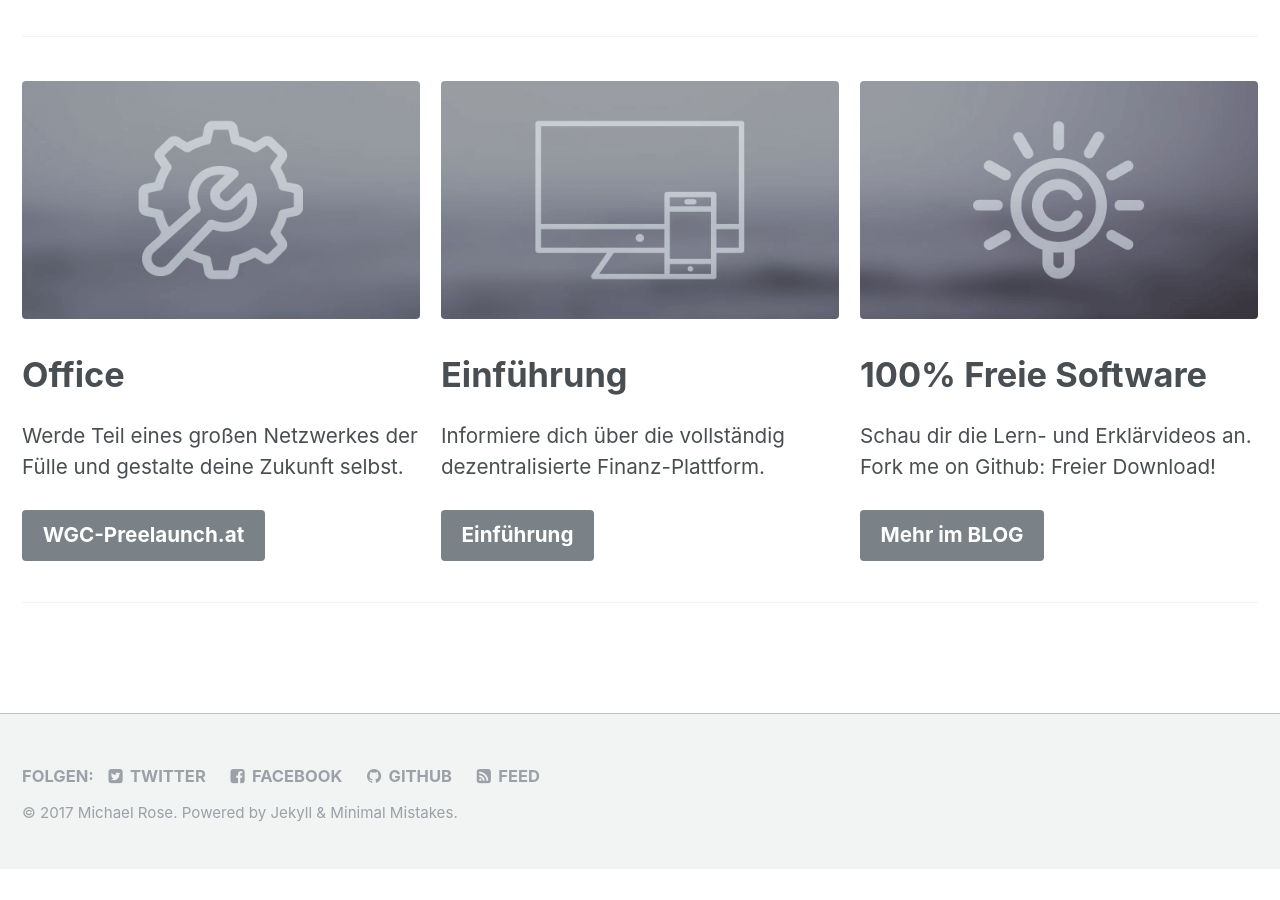
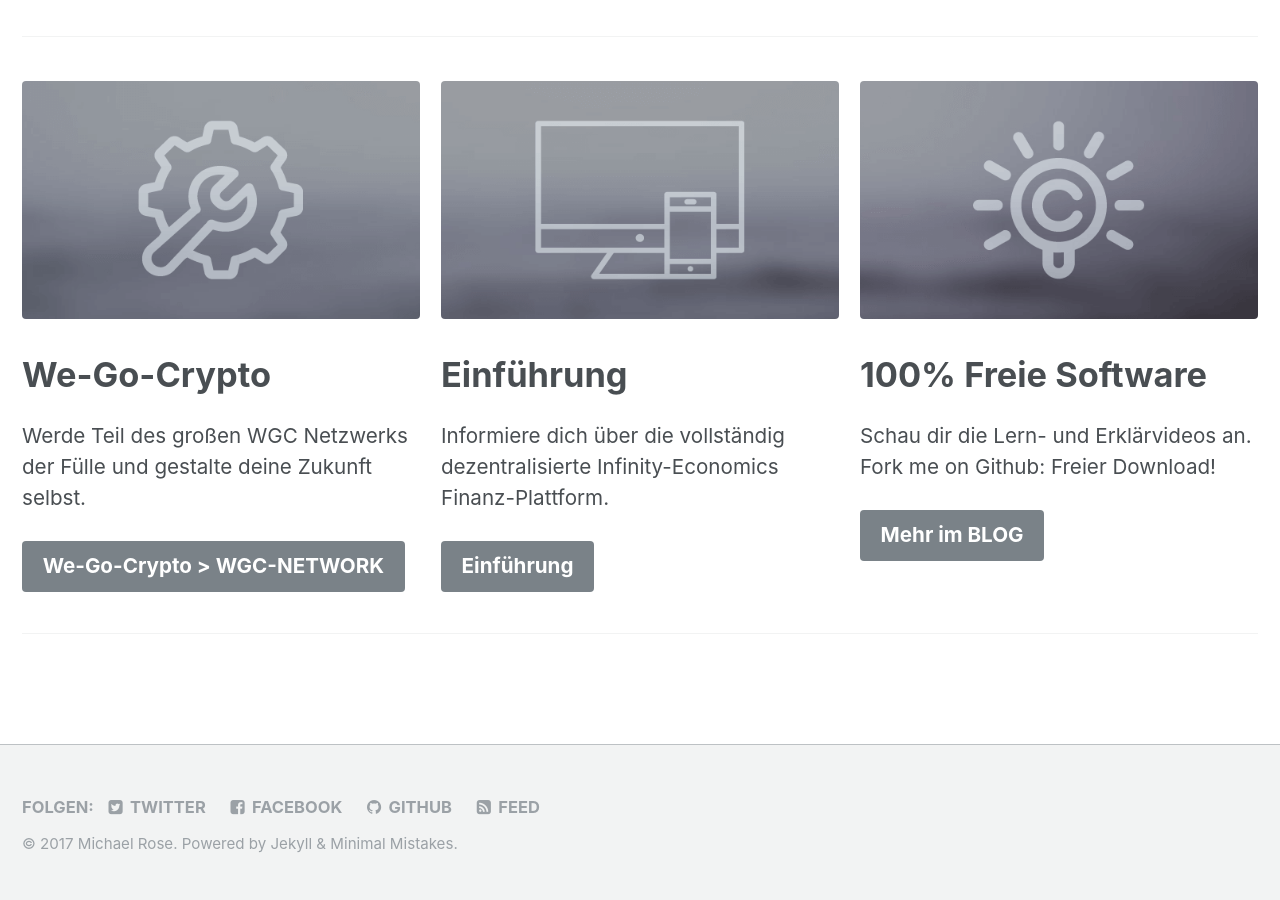
Before and after one commit to infinity-economics/WhitePaper, a Jekyll site: the page built from _pages/home.md, in a window 1280 px wide and 900 px high, scrolled down 892 px. Built offline with Jekyll 4.4.1, drawn with Linux system fonts in a browser that asks for light colours; before the commit the page ends 1761 px from its top, so only the background shows below that.

Commit message:
Update home.md

```diff
--- a/_pages/home.md
+++ b/_pages/home.md
@@ -13,14 +13,14 @@ excerpt: '{::nomarkdown}Sicheres Geld für eine neue freie Welt. Rock mit uns di
 feature_row:
   - image_path: /assets/images/mm-customizable-feature.png
     alt: "customizable"
-    title: "Office"
-    excerpt: "Werde Teil eines großen Netzwerkes der Fülle und gestalte deine Zukunft selbst."
+    title: "We-Go-Crypto"
+    excerpt: "Werde Teil des großen WGC Netzwerks der Fülle und gestalte deine Zukunft selbst."
     url: "http://WGC-Preelaunch.at/"
-    btn_label: "WGC-Preelaunch.at"
+    btn_label: "We-Go-Crypto > WGC-NETWORK"
   - image_path: /assets/images/mm-responsive-feature.png
     alt: "fully responsive"
     title: "Einführung"
-    excerpt: "Informiere dich über die vollständig dezentralisierte Finanz-Plattform."
+    excerpt: "Informiere dich über die vollständig dezentralisierte Infinity-Economics Finanz-Plattform."
     url: "/docs/about/"
     btn_label: "Einführung"
   - image_path: /assets/images/mm-free-feature.png
```
